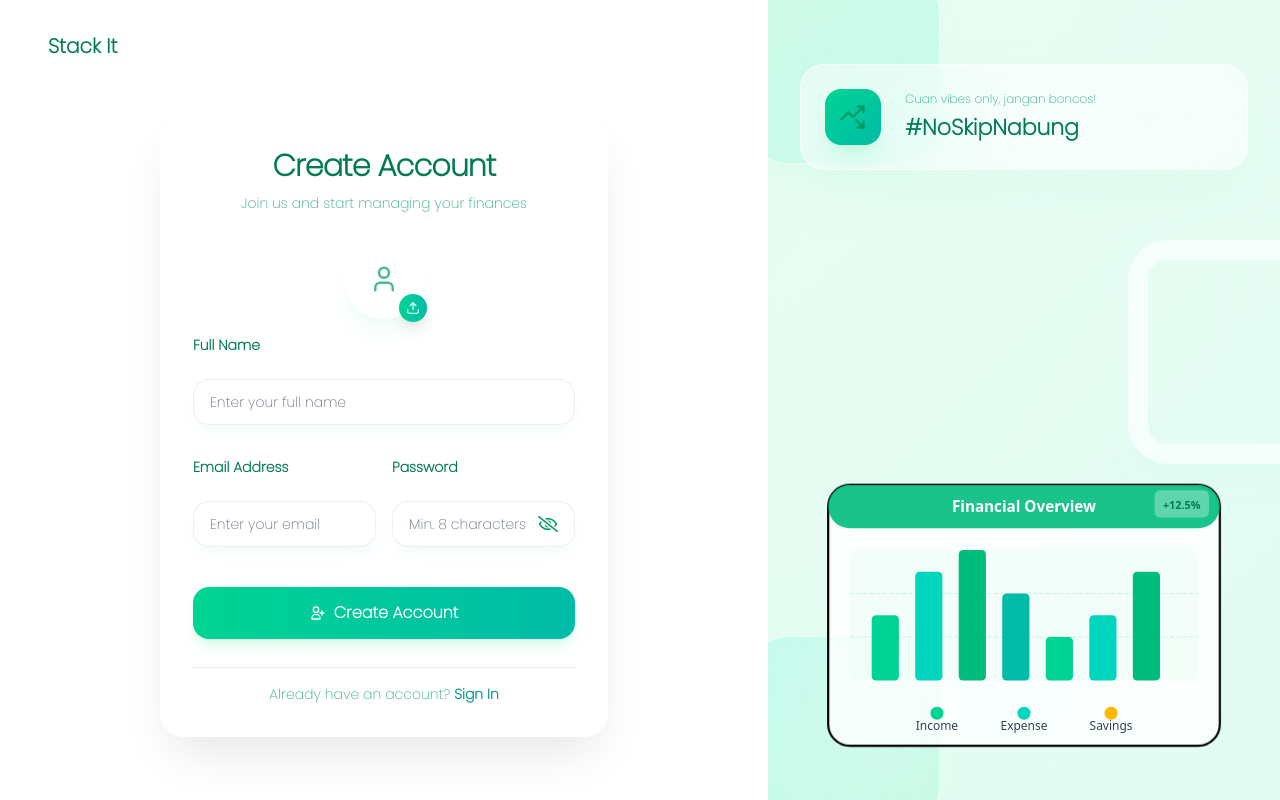
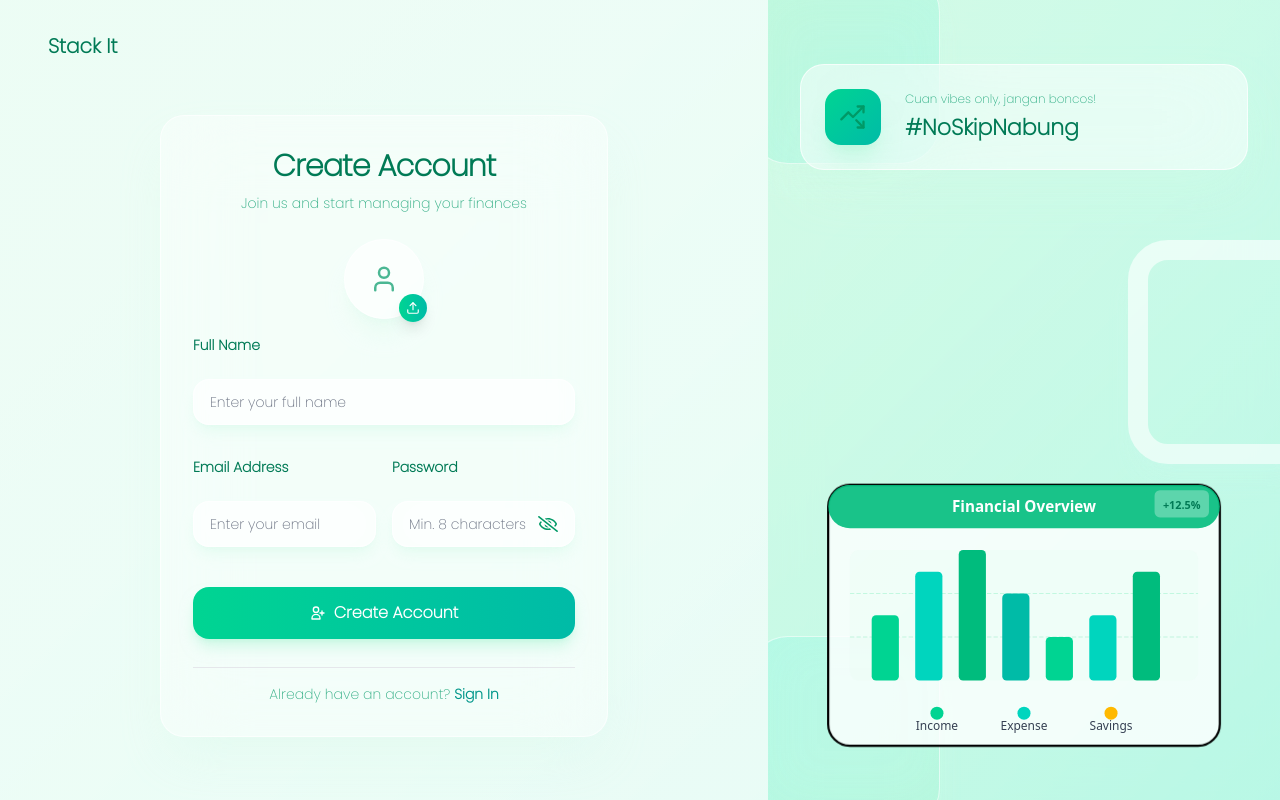
Before and after one commit to Alvarizqi09/fe-finance, a React (Vite) app: page /signup in a window 1280 px wide. Built offline with nearby package versions, Linux system fonts and the light colour scheme.

Commit message:
fix: enhance AuthLayout styling with gradient backgrounds for improved visual appeal

```diff
--- a/src/components/AuthLayout.jsx
+++ b/src/components/AuthLayout.jsx
@@ -7,7 +7,7 @@ const AuthLayout = ({ children }) => {
   return (
     <div className="flex min-h-screen">
       {/* Left Side - Form */}
-      <div className="w-screen h-screen md:w-[60vw] px-8 md:px-12 py-6 md:py-8 flex flex-col bg-white dark:bg-gray-900">
+      <div className="w-screen h-screen md:w-[60vw] px-8 md:px-12 py-6 md:py-8 flex flex-col bg-gradient-to-br from-emerald-50/90 to-teal-50/90 dark:bg-gray-900">
         <h2 className="text-xl font-semibold text-emerald-700 dark:text-emerald-400 mb-6">
           Stack It
         </h2>
@@ -19,7 +19,7 @@ const AuthLayout = ({ children }) => {
       </div>
 
       {/* Right Side - Graphics */}
-      <div className="hidden md:block w-[40vw] h-screen bg-gradient-to-br from-emerald-50/80 to-teal-50/80 dark:from-gray-800 dark:to-gray-900 backdrop-blur-xl overflow-hidden p-8 relative">
+      <div className="hidden md:block w-[40vw] h-screen bg-gradient-to-br from-emerald-100/80 to-teal-100/80 dark:from-gray-800 dark:to-gray-900 backdrop-blur-xl overflow-hidden p-8 relative">
         {/* Decorative Elements */}
         <div className="w-48 h-48 rounded-[40px] bg-gradient-to-br from-emerald-200/40 to-teal-200/40 dark:from-emerald-800/30 dark:to-teal-800/30 backdrop-blur-xl absolute -top-7 -left-5 border border-white/60 dark:border-gray-700/60 shadow-xl shadow-emerald-100/30 dark:shadow-black/20"></div>
         <div className="w-48 h-56 rounded-[40px] border-[20px] border-white/60 dark:border-gray-700/60 absolute top-[30%] -right-10 shadow-xl shadow-teal-100/20 dark:shadow-black/20"></div>
@@ -45,5 +45,4 @@ const AuthLayout = ({ children }) => {
   );
 };
 
-// SVG Illustration dengan bentuk kotak dan posisi lebih bawa
 export default AuthLayout;
--- a/src/index.css
+++ b/src/index.css
@@ -17,13 +17,15 @@
   }
 }
 
+/* Background gradient yang fresh untuk light mode */
 body {
   background: linear-gradient(
     135deg,
     #f0fdf4 0%,
     #ecfdf5 25%,
     #d1fae5 50%,
-    #a7f3d0 100%
+    #a7f3d0 75%,
+    #6ee7b7 100%
   );
   background-attachment: fixed;
   min-height: 100vh;
@@ -37,15 +39,59 @@ body {
       #0f766e 0%,
       #115e59 25%,
       #134e4a 50%,
-      #0d9488 100%
+      #0d9488 75%,
+      #059669 100%
     );
   }
 }
 
-/* Perbaikan visibility form di light mode */
+/* Glass card dengan transparansi yang pas untuk light mode */
+.glass-card {
+  @apply bg-white/40 backdrop-blur-2xl rounded-3xl border border-white/60 shadow-2xl shadow-emerald-100/30;
+  @apply dark:bg-gray-800/70 dark:border-gray-700/50 dark:shadow-black/20;
+}
+
+/* Input box dengan glass effect */
 .input-box {
-  @apply w-full flex justify-between gap-3 text-sm text-gray-700 bg-white/80 backdrop-blur-xl rounded-2xl px-4 py-3 mb-4 mt-3 border border-gray-200/70 outline-none focus:bg-white/90 focus:border-emerald-300/70 focus:ring-2 focus:ring-emerald-200/50 transition-all duration-300 shadow-lg shadow-green-100/30;
+  @apply w-full flex justify-between gap-3 text-sm text-gray-700 bg-white/60 backdrop-blur-xl rounded-2xl px-4 py-3 mb-4 mt-3 border border-white/70 outline-none focus:bg-white/80 focus:border-emerald-300/70 focus:ring-2 focus:ring-emerald-200/50 transition-all duration-300 shadow-lg shadow-emerald-100/40;
   @apply dark:bg-gray-700/40 dark:border-gray-600/50 dark:text-gray-100 dark:shadow-black/10 dark:focus:bg-gray-600/60 dark:focus:border-emerald-400/50 dark:focus:ring-emerald-300/30;
+}
+
+/* Button primary dengan gradient segar */
+.btn-primary {
+  @apply w-full bg-gradient-to-r from-emerald-400 to-teal-500 text-white shadow-lg shadow-emerald-200/50 p-[14px] rounded-2xl my-2 hover:from-emerald-500 hover:to-teal-600 hover:shadow-xl hover:shadow-emerald-300/60 backdrop-blur-sm transition-all duration-300 transform hover:scale-[1.02] font-semibold text-base;
+  @apply dark:from-emerald-600 dark:to-teal-600 dark:shadow-emerald-800/30 dark:hover:from-emerald-700 dark:hover:to-teal-700 dark:hover:shadow-emerald-900/40;
+}
+
+/* Add button dengan gradient */
+.add-btn {
+  @apply flex items-center gap-2 text-sm font-medium text-white bg-gradient-to-r from-emerald-400 to-teal-500 dark:from-emerald-600 dark:to-teal-600 px-4 py-2 rounded-2xl shadow-lg shadow-emerald-200/50 dark:shadow-emerald-800/40 hover:from-emerald-500 hover:to-teal-600 dark:hover:from-emerald-700 dark:hover:to-teal-700 hover:shadow-xl hover:shadow-emerald-300/60 dark:hover:shadow-emerald-700/50 transition-all duration-300;
+}
+
+.add-btn-fill {
+  @apply text-white bg-gradient-to-r from-emerald-400 to-teal-500;
+}
+
+/* Glass background utility */
+.glass-bg {
+  background: linear-gradient(
+    135deg,
+    rgba(255, 255, 255, 0.2),
+    rgba(255, 255, 255, 0.1)
+  );
+  backdrop-filter: blur(10px);
+  -webkit-backdrop-filter: blur(10px);
+}
+
+/* Card styles */
+.card {
+  @apply px-6 py-10 rounded-2xl shadow-lg border border-white/50 bg-white/40 backdrop-blur-xl;
+  @apply dark:bg-gray-800/70 dark:border-gray-700/50;
+}
+
+.card-btn {
+  @apply flex items-center gap-3 text-[12px] font-medium text-gray-700 hover:text-white hover:bg-primary px-4 py-1.5 bg-white/60 border border-white/50 cursor-pointer rounded-2xl shadow-md transition-all duration-300;
+  @apply dark:bg-gray-700/50 dark:border-gray-600/50;
 }
 
 /* Placeholder styling untuk date input */
@@ -77,66 +123,23 @@ body {
   }
 }
 
-/* Background form yang lebih solid di light mode */
-.form-container {
-  @apply bg-white/80 backdrop-blur-xl rounded-2xl shadow-xl border border-gray-200/70;
-}
 /* Dark mode untuk select options */
 select option {
   @apply dark:bg-gray-700 dark:text-white;
 }
 
-/* Dark mode untuk auth pages */
-.btn-primary {
-  @apply w-full bg-gradient-to-r from-emerald-400 to-teal-500 text-white shadow-lg shadow-emerald-200/40 p-[14px] rounded-2xl my-2 hover:from-emerald-500 hover:to-teal-600 hover:shadow-xl hover:shadow-emerald-300/50 backdrop-blur-sm transition-all duration-300 transform hover:scale-[1.02] font-semibold text-base;
-  @apply dark:from-emerald-600 dark:to-teal-600 dark:shadow-emerald-800/30 dark:hover:from-emerald-700 dark:hover:to-teal-700 dark:hover:shadow-emerald-900/40;
+/* Alert dialog */
+.delete-alert-container {
+  @apply bg-white/60 dark:bg-gray-800/80 backdrop-blur-xl rounded-2xl p-6 border border-white/50 dark:border-gray-700/50;
 }
 
-/* Glass card dengan dark mode */
-.glass-card {
-  @apply bg-white/30 backdrop-blur-2xl rounded-3xl border border-white/50 shadow-2xl shadow-black/10;
-  @apply dark:bg-gray-800/70 dark:border-gray-700/50 dark:shadow-black/20;
-}
-
-.glass-bg {
-  background: linear-gradient(
-    135deg,
-    rgba(255, 255, 255, 0.1),
-    rgba(255, 255, 255, 0.05)
-  );
-  backdrop-filter: blur(10px);
-  -webkit-backdrop-filter: blur(10px);
-}
-
-.card {
-  @apply px-6 py-10 rounded-2xl shadow-lg border border-gray-200/50;
-}
-
-.card-btn {
-  @apply flex items-center gap-3 text-[12px] font-medium text-gray-700 hover:text-white hover:bg-primary px-4 py-1.5 bg-white border border-gray-200/50 cursor-pointer rounded-2xl shadow-md transition-all duration-300;
-}
-
-/* Dark mode untuk tombol */
-.add-btn {
-  @apply flex items-center gap-2 text-sm font-medium text-white bg-gradient-to-r from-emerald-400 to-teal-500 dark:from-emerald-600 dark:to-teal-600 px-4 py-2 rounded-2xl shadow-lg shadow-emerald-200/40 dark:shadow-emerald-800/40 hover:from-emerald-500 hover:to-teal-600 dark:hover:from-emerald-700 dark:hover:to-teal-700 hover:shadow-xl hover:shadow-emerald-300/50 dark:hover:shadow-emerald-700/50 transition-all duration-300;
-}
-
-/* Dark mode untuk alert dialog */
-.delete-alert-container {
-  @apply bg-white/80 dark:bg-gray-800/80 backdrop-blur-xl rounded-2xl p-6 border border-white/50 dark:border-gray-700/50;
-}
-
-/* Dark mode untuk teks */
+/* Text colors */
 .text-primary-dark {
   @apply text-gray-700 dark:text-gray-100;
 }
 
 .text-secondary-dark {
   @apply text-gray-600 dark:text-gray-300;
-}
-
-.add-btn-fill {
-  @apply text-white bg-primary;
 }
 
 /* Skeleton Loading Animations */
@@ -194,19 +197,19 @@ select option {
   scrollbar-width: none;
 }
 
-/* Tambahkan di file CSS global atau di komponen */
+/* Markdown content */
 .markdown-content {
   line-height: 1.6;
 }
 
 .markdown-content strong {
   font-weight: 600;
-  color: #047857; /* emerald-700 */
+  color: #047857;
 }
 
 .markdown-content em {
   font-style: italic;
-  color: #4b5563; /* gray-600 */
+  color: #4b5563;
 }
 
 .markdown-content ul {
```
